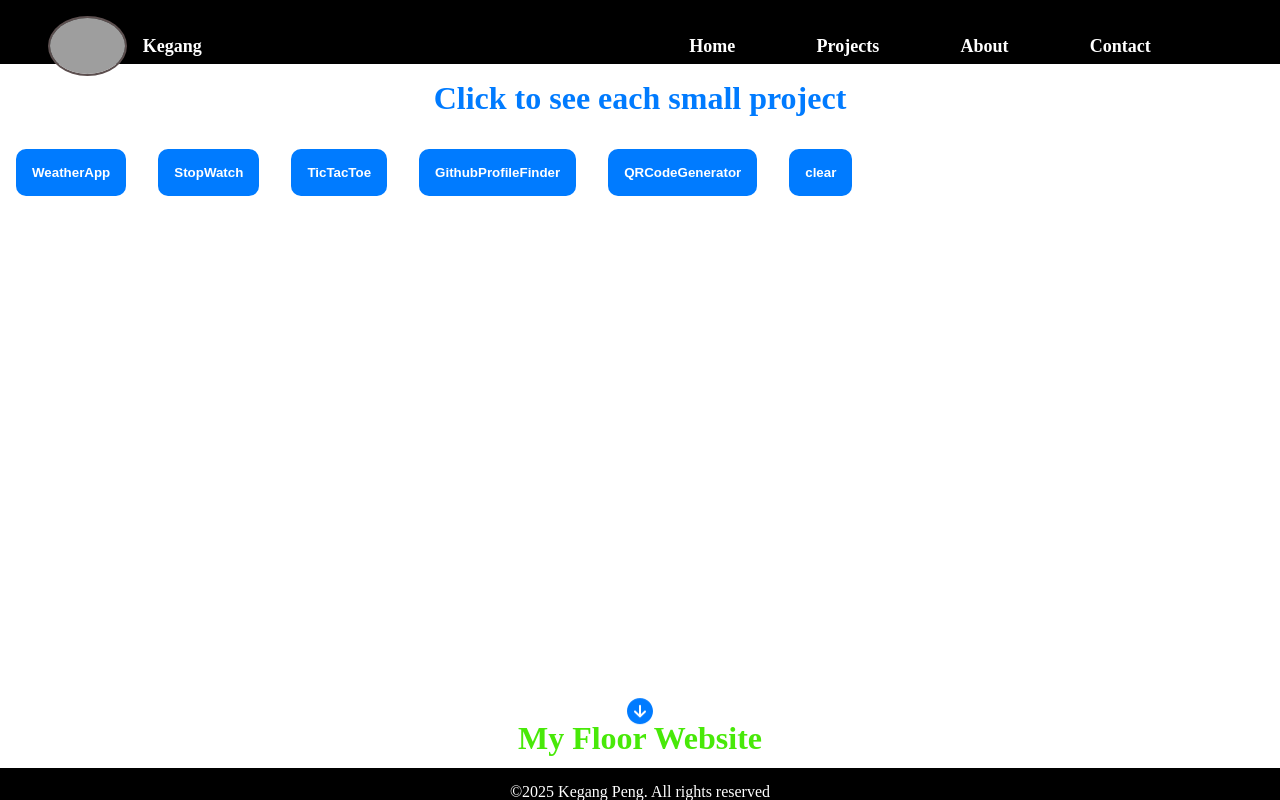
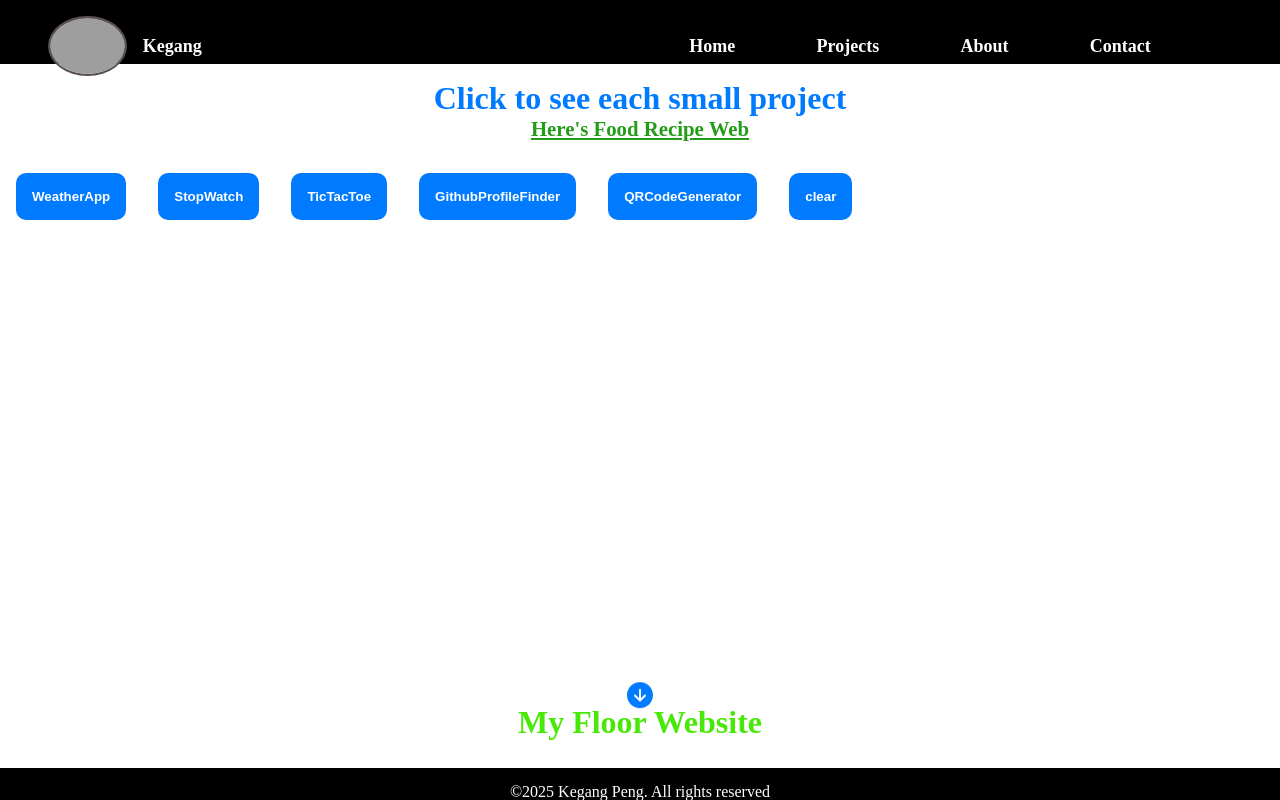
Before and after one commit to JimmyKePeng/HomePage, a React (Vite) app: page /Projects in a window 1280 px wide. Built offline with nearby package versions, Linux system fonts and the light colour scheme; no server answers; grey boxes are pictures that could not be loaded.

Commit message:
added food recipe web

```diff
--- a/src/components/ClickToShow/ClickToShow.jsx
+++ b/src/components/ClickToShow/ClickToShow.jsx
@@ -43,6 +43,7 @@ export default function ClickToShow() {
           clear
         </button>
       </div>
+
       <div className="showing-div">{showing && showing.component}</div>
       <div className="floor-web">
         <IoArrowDownCircle
--- a/src/components/ClickToShow/style.css
+++ b/src/components/ClickToShow/style.css
@@ -1,7 +1,7 @@
 .ClickToShow-div {
   display: flex;
   flex-direction: column;
-  height: 80vh;
+  height: 75vh;
 }
 .btn-div {
   display: flex;
--- a/src/pages/Home.css
+++ b/src/pages/Home.css
@@ -2,10 +2,17 @@
 
 .project-h1 {
   display: flex;
+  flex-direction: column;
   justify-content: center;
   align-items: center;
   padding: 1rem 0 1rem 0;
   color: var(--btn-color);
+}
+.foodRecipeLink {
+  color: rgb(36, 156, 25);
+  font-size: 1.3rem;
+  font-weight: bold;
+  text-decoration: underline;
 }
 /* .project-container {
   background-color: #444;
--- a/src/pages/Projects.jsx
+++ b/src/pages/Projects.jsx
@@ -9,7 +9,13 @@ function Projects() {
   return (
     <div className="project-container">
       <div className="project-h1">
-        <h1>Click to see each small project</h1>
+        <h1>Click to see each small project </h1>
+        <a
+          className="foodRecipeLink"
+          href="https://jimmyfoodrecipe.vercel.app/"
+        >
+          Here's Food Recipe Web
+        </a>
       </div>
       <ClickToShow />
       {/* <TicTacToe />
```
